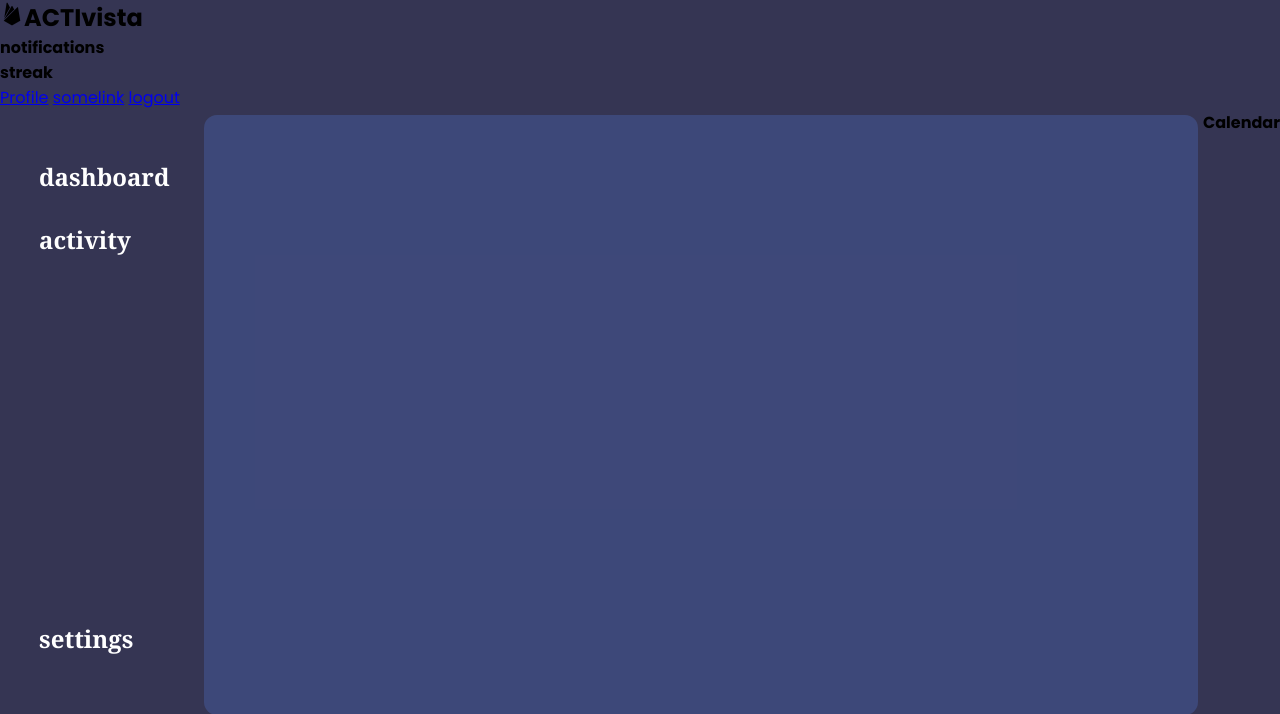
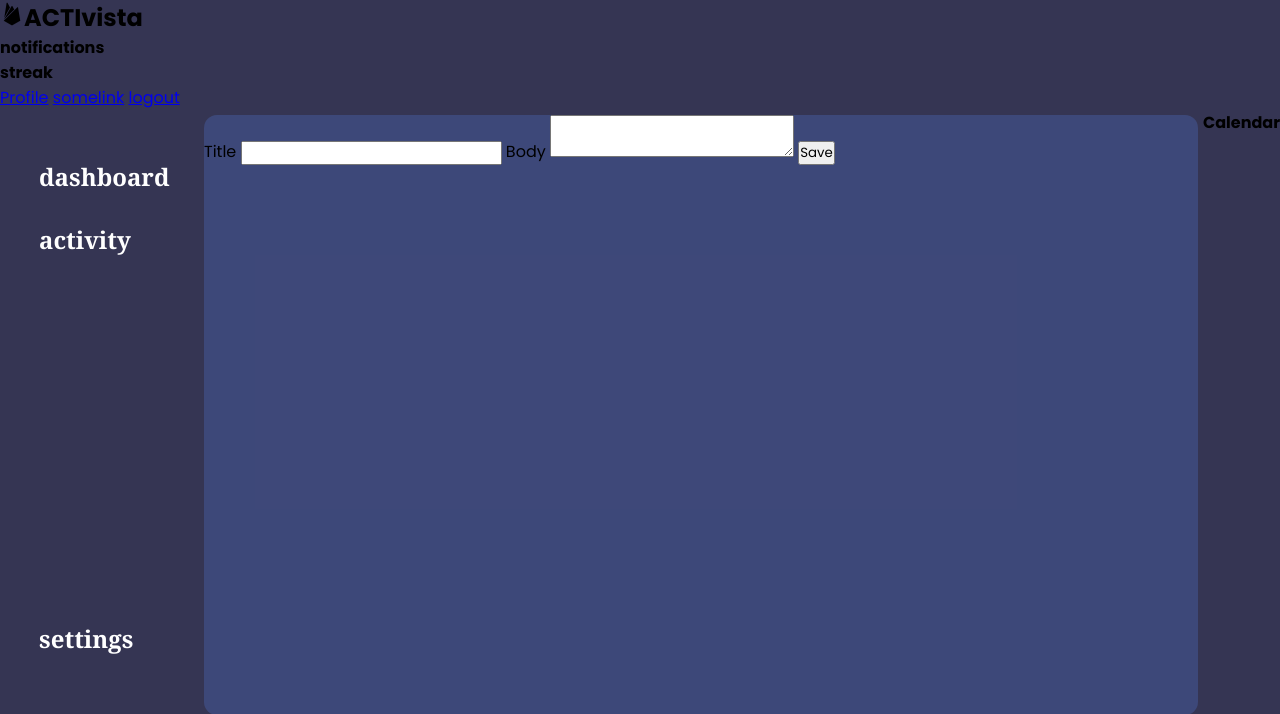
Before and after one commit to McMmie/Activista, a Flask app: template activista/templates/create.html in a window 1280 px wide. Shown: the top 714 px of the page. Run offline with Flask 3, Linux system fonts and the light colour scheme; the template is opened without the code that fills it, so the values that code supplies are empty.

Commit message:
fixed indentation error

```diff
--- a/activista/templates/create.html
+++ b/activista/templates/create.html
@@ -34,7 +34,15 @@
             <div class="settings"><h2>settings</h2></div>
         </div>
         <div class="welcomes">
-
+{% block content %}
+<form method="post">
+<label for="title">Title</label>
+<input name="title" id="title" value="{{ request.form['title'] }}" required>
+<label for="body">Body</label>
+<textarea name="body" id="body">{{ request.form['body'] }}</textarea>
+<input type="submit" value="Save">
+</form>
+{% endblock %}
 
     </div>
     <div class="rightpanel">
```
